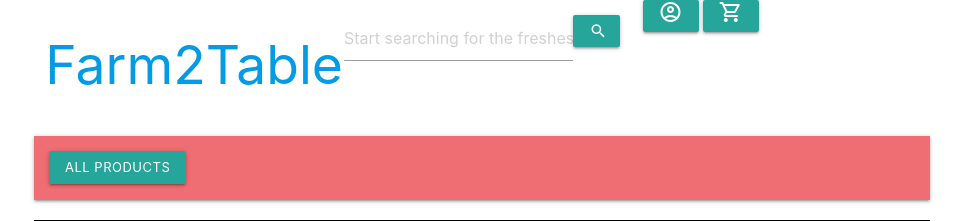
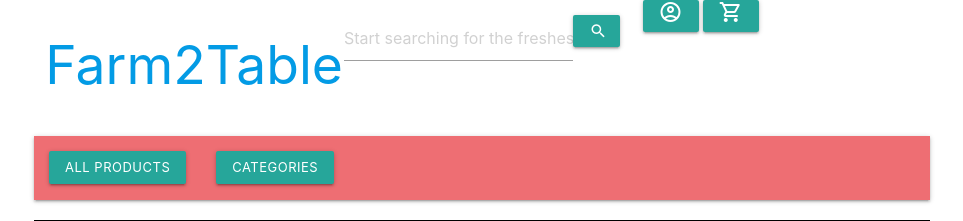
Before and after one commit to saoirse-defi/CI-MS4-Farm2Table, a Django app: page / in a window 1280 px wide. Shown: the top 221 px of the page, without its empty margins (158-1121 px from the left). Run offline with Django 3.2, Linux system fonts and the light colour scheme.

Commit message:
add nav sort by category, price

```diff
--- a/templates/includes/main-nav.html
+++ b/templates/includes/main-nav.html
@@ -2,22 +2,33 @@
   <nav>
     <ul>
       <li>
-        <a class='dropdown-trigger btn-small' href='#' data-target='category-dropdown'>All Products</a>
-        <ul class="dropdown-content" id="category-dropdown">
+        <a class='dropdown-trigger btn-small' href='#' data-target='sorting-dropdown'>All Products</a>
+        <ul class="dropdown-content" id="sorting-dropdown">
           <li>
-            <a href="">By Location</a>
+            <a href="{% url 'products' %}?sort=location&direction=asc">By Location</a>
           </li>
           <li>
-            <a href="">By Category</a>
-          </li>
-          <li>
-            <a href="">By Price</a>
+            <a href="{% url 'products' %}?sort=price&direction=asc">By Price</a>
           </li>
           <li>
             <a href="{% url 'products' %}">All Products</a>
           </li>
         </ul>
       </li>
+      <li>
+        <a class='dropdown-trigger btn-small' href='#' data-target='category-dropdown'>Categories</a>
+        <ul class="dropdown-content" id="category-dropdown">
+          <li>
+            <a href="{% url 'products' %}?category=berries">Berries</a>
+          </li>
+          <li>
+            <a href="{% url 'products' %}?category=fruits">Fruits</a>
+          </li>
+          <li>
+            <a href="{% url 'products' %}?category=vegetables">Vegetables</a>
+          </li>
+        </ul>
+      </li>
     </ul>
   </nav>
 </div>
```
